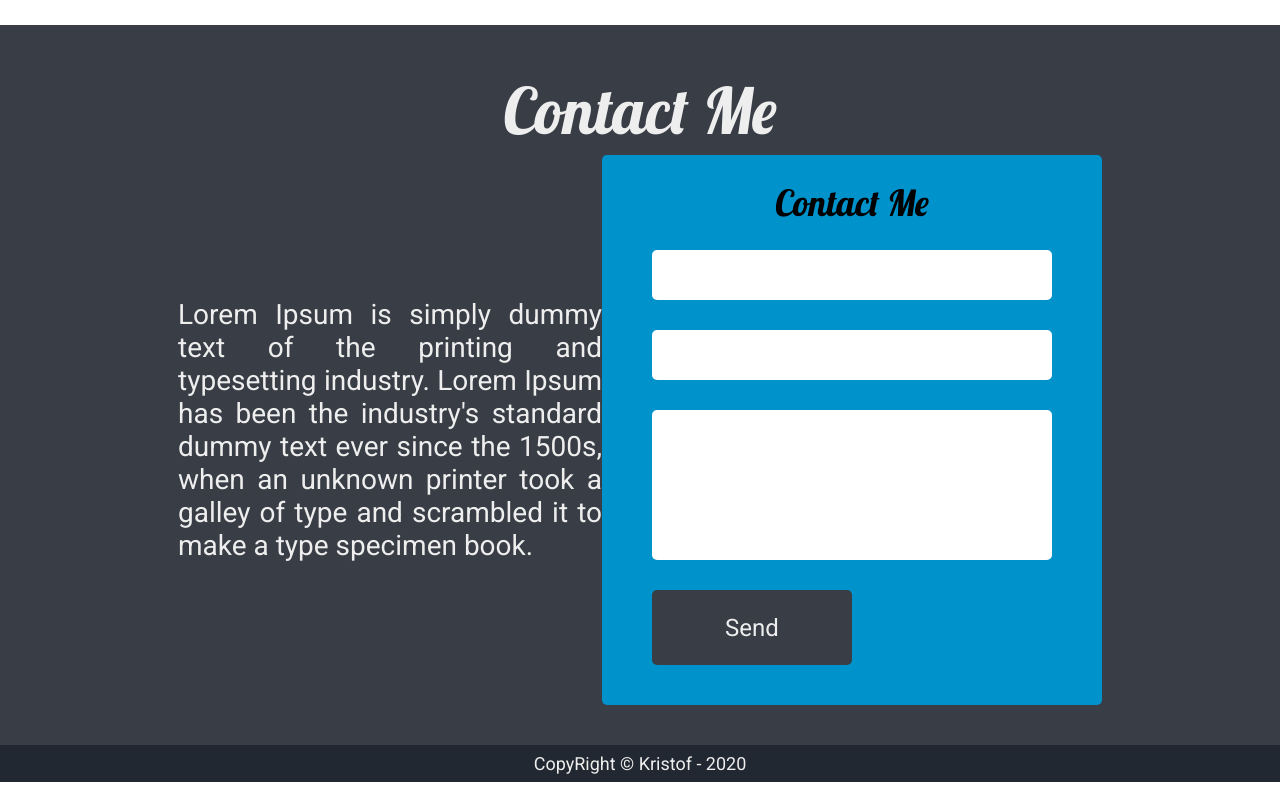
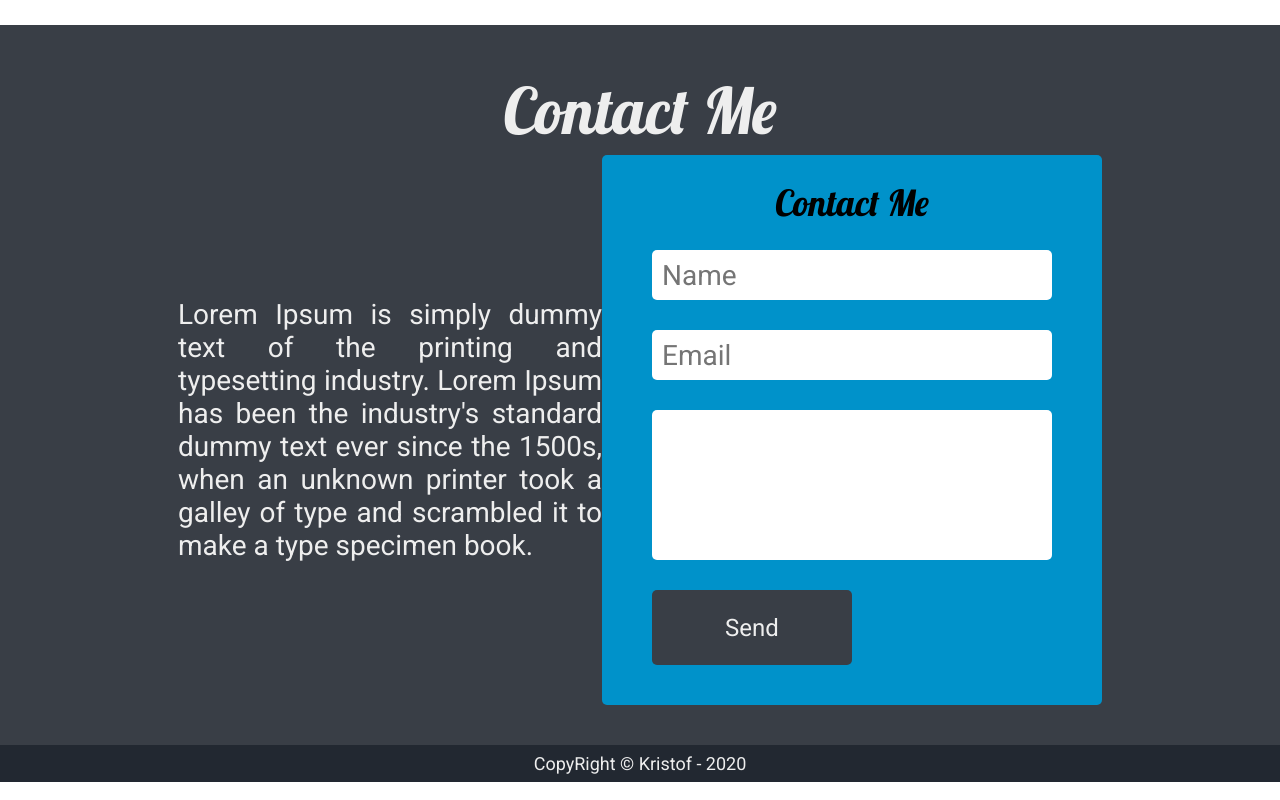
Before and after one commit to Gkristof96/Portfolio, a React (Create React App) app: page / in a window 1280 px wide. Shown: the part 2935-3735 px from the top of the page. Built offline with nearby package versions, Linux system fonts and the light colour scheme; a web font is replaced by a local one.

Commit message:
input styling

```diff
--- a/src/components/ContactCard/ContactCardElements.js
+++ b/src/components/ContactCard/ContactCardElements.js
@@ -30,9 +30,10 @@ export const Form = styled.form`
     height: 100%;
     margin: auto;
 `
-
-export const Name = styled.input`
-    height: 50px;
+export const Input = styled.input.attrs({
+    type: "text",
+  })`
+  height: 50px;
     border-radius: 5px;
     border: none;
     margin-bottom: 30px;
@@ -42,14 +43,17 @@ export const Name = styled.input`
     &:focus {
         outline: none;
     }
-`
+  `
+export const Name = styled(Input).attrs({
+    type: 'text',
+    placeholder: 'Name',
+})``
 
-export const Email = styled.input`
-    height: 50px;
-    border-radius: 5px;
-    border: none;
-    margin-bottom: 30px;
-`
+export const Email = styled(Input).attrs({
+    type: 'email',
+    placeholder: 'Email',
+})``
+
 export const Subject = styled.textarea`
     height: 150px;
     border-radius: 5px;
@@ -57,6 +61,11 @@ export const Subject = styled.textarea`
     margin-bottom: 30px;
     padding: 10px;
     resize: none;
+    font-family: 'Roboto', sans-serif;
+    font-size: 18px;
+    &:focus {
+        outline: none;
+    }
 `
 
 export const Button = styled.input.attrs({
```
